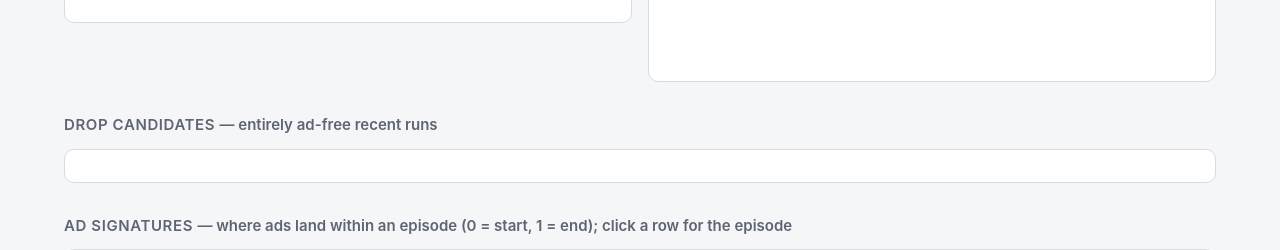
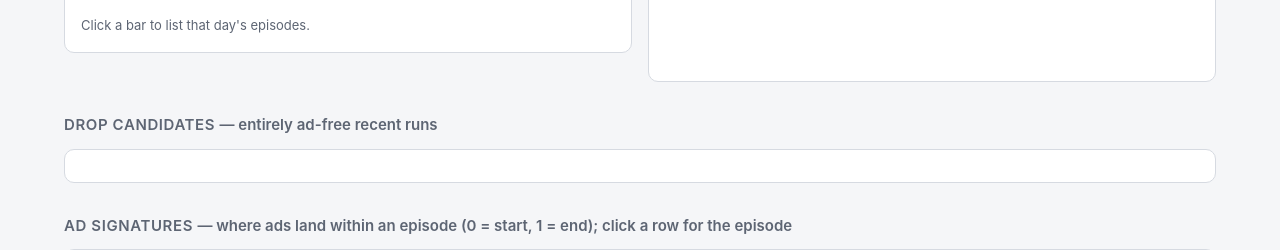
Before and after one commit to bradenkwebb/skipcastify, a Flask app: template templates/dashboard.html in a window 1280 px wide. Shown: the part 693-943 px from the top of the page. Run offline with Flask 3, Linux system fonts and the light colour scheme; the template is opened without the code that fills it, so the values that code supplies are empty; a map, chart or similar area stays blank.

Commit message:
List each day's episodes in the daily throughput chart
Titles in the bar tooltip; clicking a bar pins the day's episodes as links
below the chart, since canvas tooltips can't hold clickable links.

```diff
--- a/skipcastify/services/analytics.py
+++ b/skipcastify/services/analytics.py
@@ -120,9 +120,13 @@ def daily_series(events: list[dict], start: Optional[date] = None) -> list[dict]
     by_day_eps: dict[str, int] = defaultdict(int)
     by_day_feeds: dict[str, set] = defaultdict(set)
     by_day_admin: dict[str, float] = defaultdict(float)
+    by_day_list: dict[str, list] = defaultdict(list)
     for ev in _completes(events):
         d = _day(ev)
         by_day_eps[d] += 1
+        by_day_list[d].append({"feed_slug": ev.get("feed_slug", "unknown"),
+                               "episode": ev.get("episode_name", ""),
+                               "ad_minutes": round(_ad_ms(ev) / 60000.0, 1)})
         by_day_feeds[d].add(ev.get("feed_slug"))
         by_day_admin[d] += _ad_ms(ev) / 60000.0
     if not by_day_eps and start is None:
@@ -138,6 +142,7 @@ def daily_series(events: list[dict], start: Optional[date] = None) -> list[dict]
             "episodes": by_day_eps.get(d, 0),
             "feeds": len(by_day_feeds.get(d, ())),
             "ad_minutes": round(by_day_admin.get(d, 0.0), 1),
+            "list": by_day_list.get(d, []),
         })
         day += timedelta(days=1)
     return rows
@@ -261,7 +266,7 @@ def build_payload(data_dir: str, days: Optional[int] = None) -> dict:
         "days": days,
         "overview": overview(events),
         "feeds": feed_summary(events),
-        "daily": daily_series(events, start),
+        "daily": [{**d, "list": _with_titles(data_dir, d["list"])} for d in daily_series(events, start)],
         "signatures": [{**f, "episodes": _with_titles(data_dir, f["episodes"])} for f in ad_signatures(events)],
         "drop_candidates": drop_candidates(events),
         "recent_episodes": _with_titles(data_dir, recent_episodes(events)),
--- a/templates/dashboard.html
+++ b/templates/dashboard.html
@@ -44,6 +44,9 @@
   a.track:hover { outline: 1px solid var(--accent); }
   .tbl a { color: inherit; }
   .tbl a:hover { color: var(--accent); }
+  .dayeps { margin-top: 10px; font-size: 13px; }
+  .dayeps ul { margin: 6px 0 0; padding-left: 18px; }
+  .dayeps a { color: var(--fg); } .dayeps a:hover { color: var(--accent); }
   .track { position: relative; height: 20px; background: var(--panel2); border-radius: 4px; overflow: hidden; }
   .track .sp { position: absolute; top: 0; bottom: 0; background: var(--ad); opacity: .85; }
   .axis { display: flex; justify-content: space-between; color: var(--muted); font-size: 11px; margin-top: 4px; }
@@ -97,7 +100,8 @@
   <div class="grid2">
     <div>
       <h2>Daily throughput</h2>
-      <div class="panel"><canvas id="dailyChart" height="220"></canvas></div>
+      <div class="panel"><canvas id="dailyChart" height="220"></canvas>
+        <div id="dayEps" class="dayeps muted">Click a bar to list that day's episodes.</div></div>
     </div>
     <div>
       <h2>Ad-heaviness leaderboard</h2>
@@ -196,7 +200,12 @@ function renderDaily() {
       ],
     },
     options: {
-      plugins: { legend: { labels: { color: css('muted') } } },
+      onClick: (_e, els) => { if (els.length) showDayEps(d[els[0].index]); },
+      onHover: (e, els) => { e.native.target.style.cursor = els.length ? 'pointer' : ''; },
+      plugins: {
+        legend: { labels: { color: css('muted') } },
+        tooltip: { callbacks: { afterBody: items => dayTip(d[items[0].dataIndex]) } },
+      },
       scales: {
         x: { ticks: { color: css('muted') }, grid: { color: css('line') } },
         y: { position: 'left', beginAtZero: true, ticks: { color: css('muted') }, grid: { color: css('line') } },
@@ -204,6 +213,26 @@ function renderDaily() {
       },
     },
   });
+}
+
+const DAY_TIP_MAX = 8;
+function dayTip(day) {
+  const eps = day.list || [];
+  const lines = eps.slice(0, DAY_TIP_MAX).map(e => `• ${e.title || e.episode} (${e.ad_minutes}m ads)`);
+  if (eps.length > DAY_TIP_MAX) lines.push(`…and ${eps.length - DAY_TIP_MAX} more`);
+  if (eps.length) lines.push('Click for links');
+  return lines;
+}
+
+// Canvas tooltips can't hold clickable links, so a click pins the day's list here.
+function showDayEps(day) {
+  const box = document.getElementById('dayEps');
+  const eps = day.list || [];
+  box.classList.toggle('muted', !eps.length);
+  box.innerHTML = `<b>${esc(day.date)}</b> · ${eps.length} episode${eps.length === 1 ? '' : 's'}` +
+    (eps.length ? '<ul>' + eps.map(e =>
+      `<li><a href="${epUrl(e.episode)}">${esc(e.title || e.episode)}</a> ` +
+      `<span class="muted">${esc(shorten(e.feed_slug))} · ${e.ad_minutes}m ads</span></li>`).join('') + '</ul>' : '');
 }
 
 let lbMode = 'pct';
```
Also changed, not shown: tests/test_run_log.py (+8 -0 lines).
